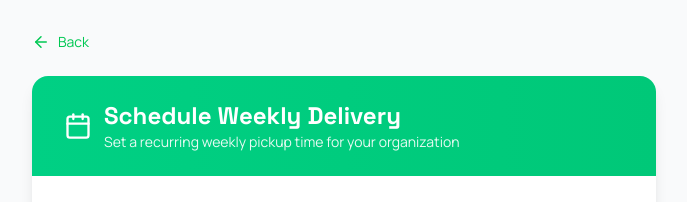
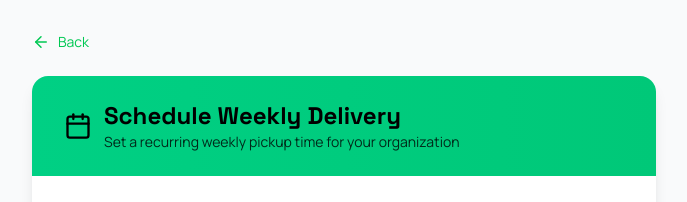
Before and after one commit to mephrem11/webportal493, a React (Vite) app: page /schedule-delivery in a window 1280 px wide. Shown: the top 202 px of the page, without its empty margins (296-983 px from the left). Built offline with nearby package versions, Linux system fonts and the light colour scheme; no server answers.

Commit message:
Make Schedule Weekly Delivery page heading text black

```diff
--- a/src/pages/ScheduleDelivery.tsx
+++ b/src/pages/ScheduleDelivery.tsx
@@ -91,10 +91,10 @@ export function ScheduleDelivery() {
         <div className="bg-white rounded-2xl shadow-lg overflow-hidden">
           <div className="bg-gradient-to-r from-[#00D084] to-[#00C878] px-8 py-6">
             <div className="flex items-center gap-3">
-              <Calendar size={28} className="text-white" />
+              <Calendar size={28} className="text-black" />
               <div>
-                <h1 className="text-2xl font-bold text-white">Schedule Weekly Delivery</h1>
-                <p className="text-white/90 text-sm">
+                <h1 className="text-2xl font-bold text-black">Schedule Weekly Delivery</h1>
+                <p className="text-black/80 text-sm">
                   Set a recurring weekly pickup time for your organization
                 </p>
               </div>
```
